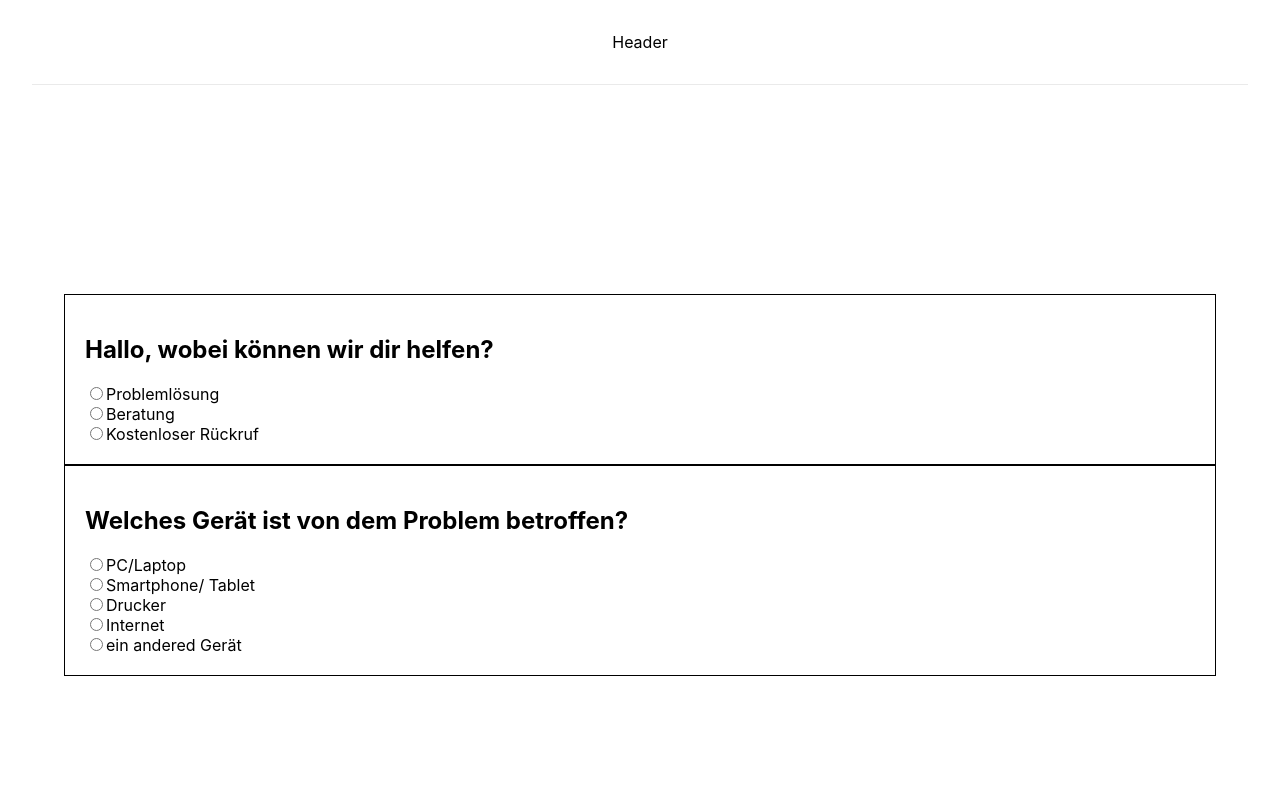
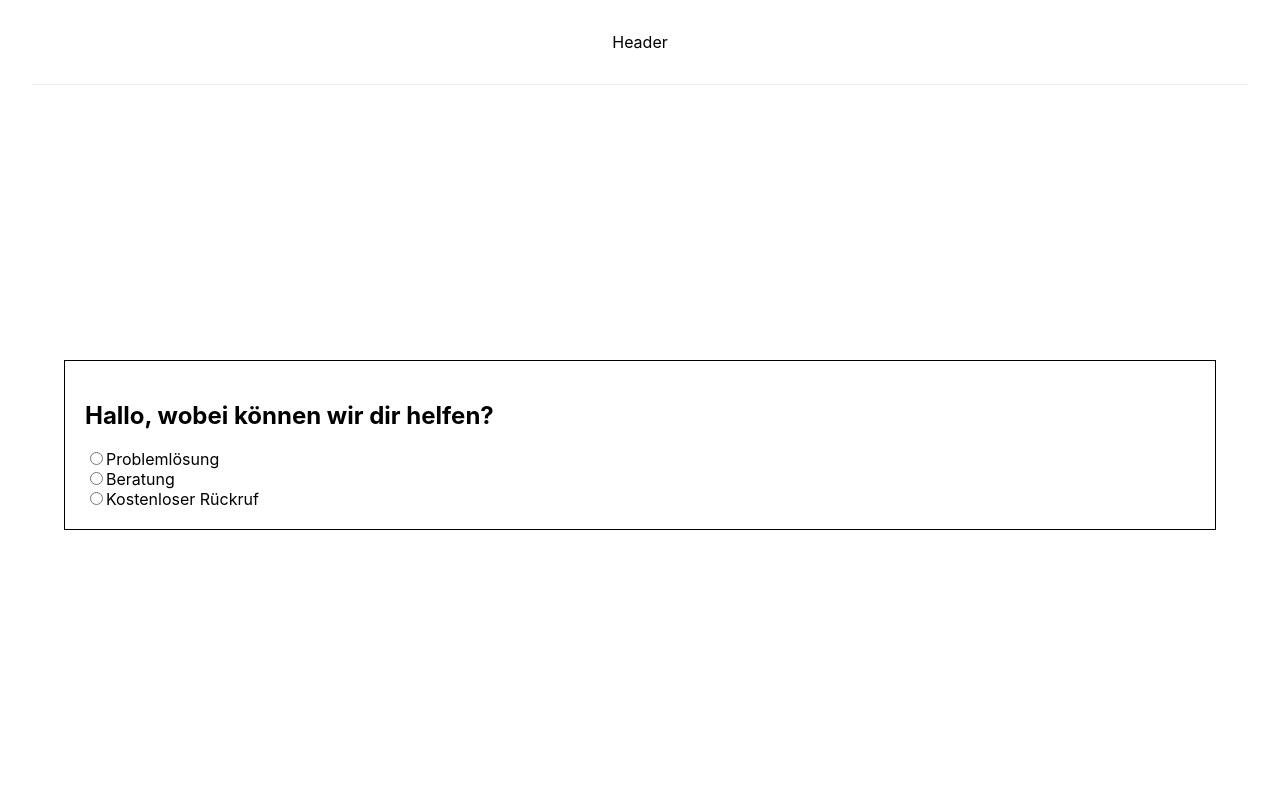
Before and after one commit to websplash/mcfoxx_multistep_form, a Next.js app in the folder multistep-form/: page / in a window 1280 px wide. Shown: the top 800 px of the page. Built offline with nearby package versions, Linux system fonts and the light colour scheme; data requests are answered from the project's data file.

Commit message:
Implemented a basic step function on item select

```diff
--- a/multistep-form/components/Step.js
+++ b/multistep-form/components/Step.js
@@ -4,17 +4,31 @@ import Question from './Question'
 import styles from '../styles/Home.module.css'
 
 const Step = () => {
+    // Keep the cound of the current steps
     /* Check if there are any answers for the selected question if not skip to the next one */
+    // Handle back button in a case where there are some steps skipped due to the absence of the right questions
 
     const {data: steps, isLoading, error} = useFetch("http://localhost:3001/steps/")
-    const [chosenAnswers, setChosenAnswers] = useState([])
+    const [currentStep, setCurrentStep] = useState(0)
+    const [chosenAnswers, setChosenAnswers] = useState([{
+        "steps": [
+            {
+                "id": 0,
+                "question" : "",
+                "answer": "",
+                "expert": ""
+            }
+        ]
+    }])
 
     const updateChosenAnswer = (value) => {
-        //
+
     }
 
     const handleClick = (value) => {
         console.log(value);
+        setCurrentStep(currentStep++)
+        // updateChosenAnswer(value)
     }
 
     return (
@@ -22,9 +36,9 @@ const Step = () => {
             <form>
                 {error && <div>{error}</div>}
                 {isLoading && <div>Loading...</div>}
-                {steps.length > 0 && steps.map(step => (
-                    <Question key={step.id} step={step} handleClick={handleClick}></Question>
-                ))}
+                {   !isLoading &&
+                    <Question key={steps[currentStep].id} step={steps[currentStep]} handleClick={handleClick}></Question>
+                }
             </form>
 		</div>
     )
--- a/multistep-form/styles/Home.module.css
+++ b/multistep-form/styles/Home.module.css
@@ -4,7 +4,7 @@
 }
 
 .main {
-  min-height: 100vh;
+  min-height: 90vh;
   padding: 4rem 0;
   flex: 1;
   display: flex;
```
